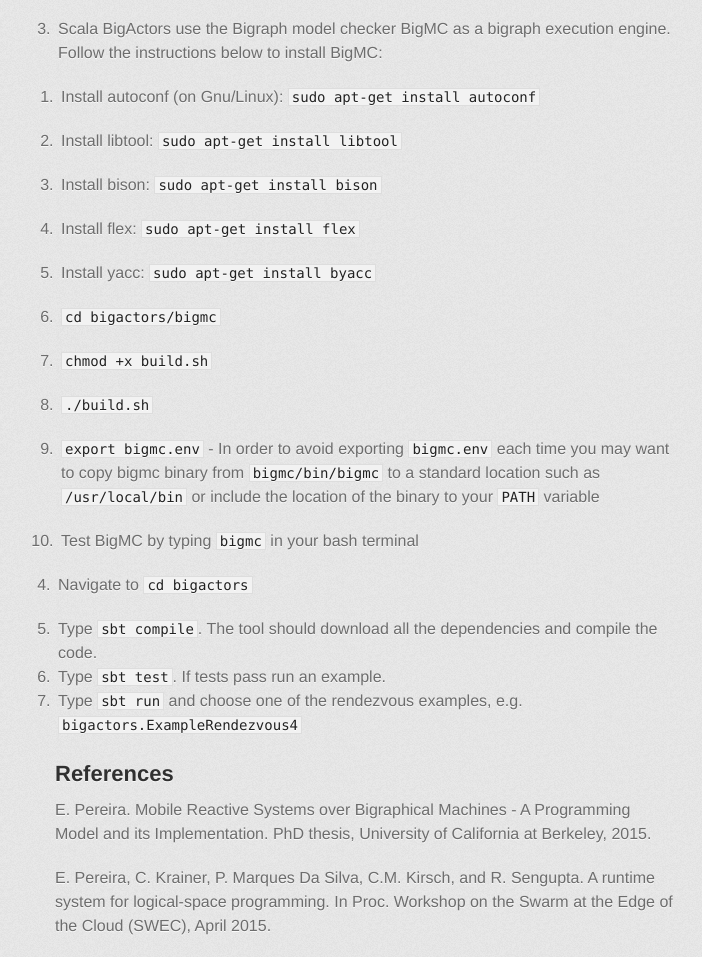
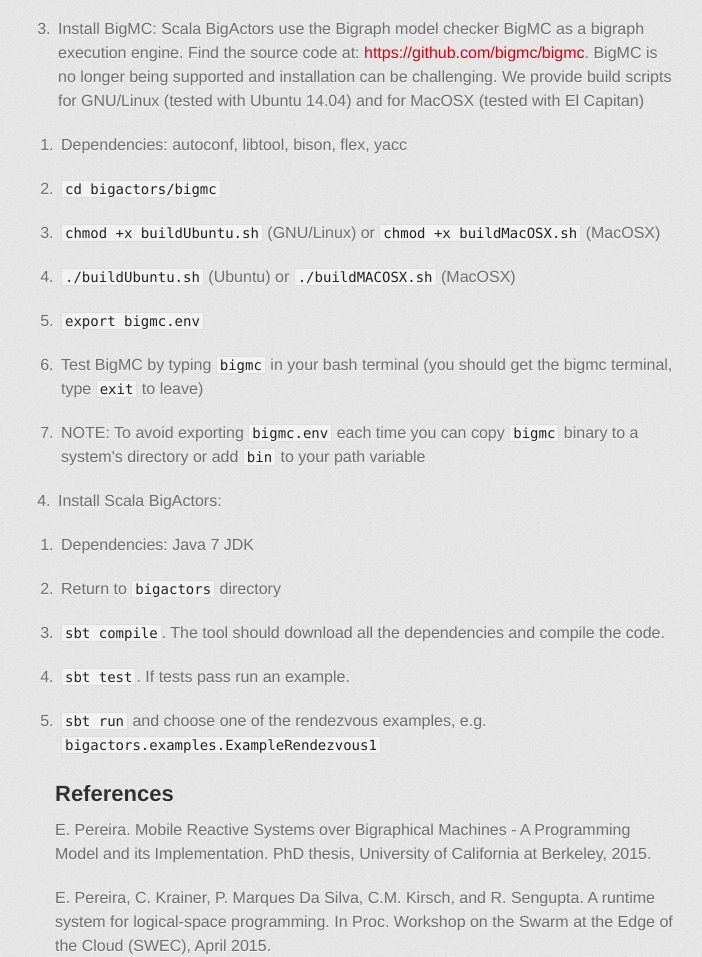
Before and after one commit to eloipereira/Scala-BigActors, a plain HTML site: page index.html in a window 1280 px wide. Shown: the part 2321-3278 px from the top of the page, without its empty margins (275-977 px from the left). Drawn offline with Linux system fonts and the light colour scheme; a web font is replaced by a local one.

```diff
--- a/index.html
+++ b/index.html
@@ -94,25 +94,28 @@ For an independent implementation and application of the BigActor Model for prog
 </ul>
 </li>
 <li>
-<p>Scala BigActors use the Bigraph model checker BigMC as a bigraph execution engine. Follow the instructions below to install BigMC:</p>
+<p>Install BigMC: Scala BigActors use the Bigraph model checker BigMC as a bigraph execution engine. Find the source code at: <a href="https://github.com/bigmc/bigmc">https://github.com/bigmc/bigmc</a>. BigMC is no longer being supported and installation can be challenging. We provide build scripts for GNU/Linux (tested with Ubuntu 14.04) and for MacOSX (tested with El Capitan)</p>
 
 <ul>
-<li><p>Install autoconf (on Gnu/Linux): <code>sudo apt-get install autoconf</code></p></li>
-<li><p>Install libtool: <code>sudo apt-get install libtool</code></p></li>
-<li><p>Install bison: <code>sudo apt-get install bison</code></p></li>
-<li><p>Install flex: <code>sudo apt-get install flex</code></p></li>
-<li><p>Install yacc: <code>sudo apt-get install byacc</code></p></li>
+<li><p>Dependencies: autoconf, libtool, bison, flex, yacc</p></li>
 <li><p><code>cd bigactors/bigmc</code></p></li>
-<li><p><code>chmod +x build.sh</code></p></li>
-<li><p><code>./build.sh</code></p></li>
-<li><p><code>export bigmc.env</code> - In order to avoid exporting <code>bigmc.env</code> each time you may want to copy bigmc binary from <code>bigmc/bin/bigmc</code> to a standard location such as <code>/usr/local/bin</code> or include the location of the binary to your <code>PATH</code> variable</p></li>
-<li><p>Test BigMC by typing <code>bigmc</code> in your bash terminal</p></li>
+<li><p><code>chmod +x buildUbuntu.sh</code> (GNU/Linux) or <code>chmod +x buildMacOSX.sh</code> (MacOSX)</p></li>
+<li><p><code>./buildUbuntu.sh</code> (Ubuntu) or <code>./buildMACOSX.sh</code> (MacOSX)</p></li>
+<li><p><code>export bigmc.env</code></p></li>
+<li><p>Test BigMC by typing <code>bigmc</code> in your bash terminal (you should get the bigmc terminal, type <code>exit</code> to leave)</p></li>
+<li><p>NOTE: To avoid exporting <code>bigmc.env</code> each time you can copy <code>bigmc</code> binary to a system's directory or add <code>bin</code> to your path variable</p></li>
 </ul>
 </li>
-<li><p>Navigate to <code>cd bigactors</code></p></li>
-<li>Type <code>sbt compile</code>. The tool should download all the dependencies and compile the code.</li>
-<li>Type <code>sbt test</code>. If tests pass run an example.</li>
-<li>Type <code>sbt run</code> and choose one of the rendezvous examples, e.g. <code>bigactors.ExampleRendezvous4</code>
+<li>
+<p>Install Scala BigActors: </p>
+
+<ul>
+<li><p>Dependencies: Java 7 JDK</p></li>
+<li><p>Return to <code>bigactors</code> directory</p></li>
+<li><p><code>sbt compile</code>. The tool should download all the dependencies and compile the code.</p></li>
+<li><p><code>sbt test</code>. If tests pass run an example.</p></li>
+<li><p><code>sbt run</code> and choose one of the rendezvous examples, e.g. <code>bigactors.examples.ExampleRendezvous1</code></p></li>
+</ul>
 </li>
 </ol>
 
```
Also changed, not shown: params.json (+1 -1 lines).
